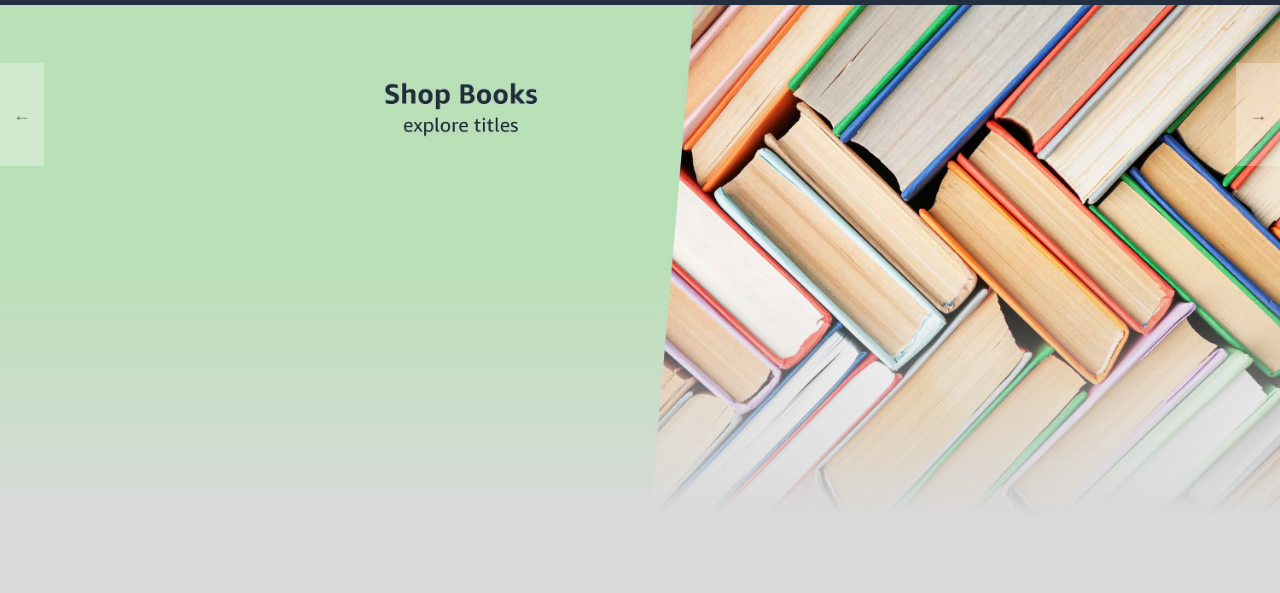
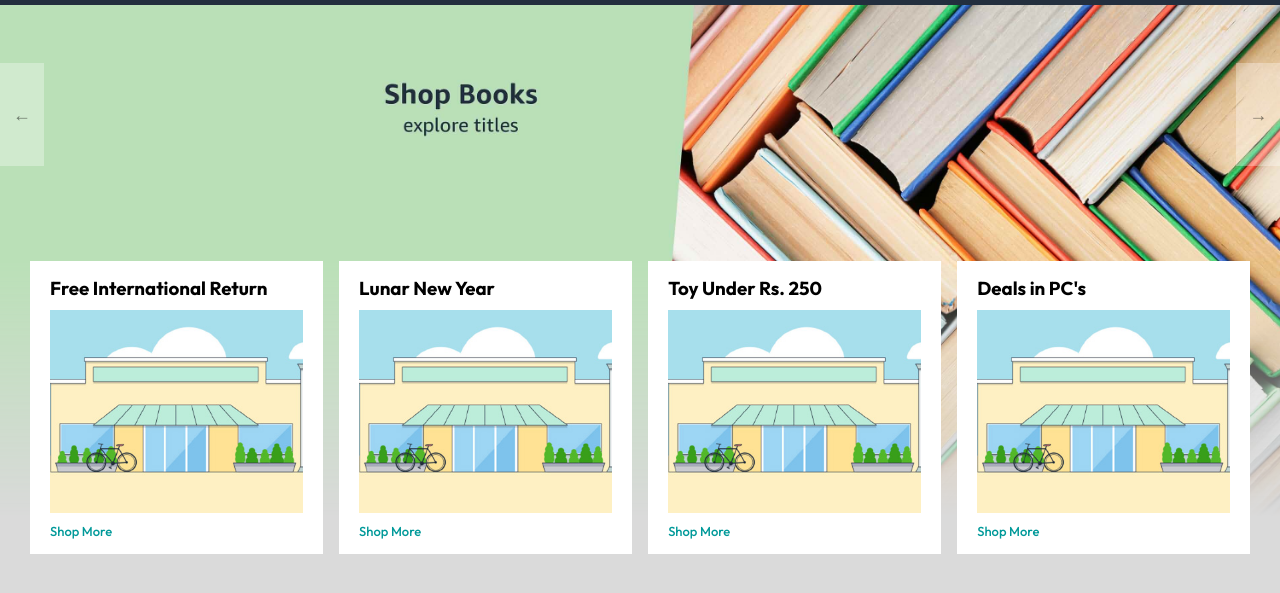
Before and after one commit to Vamp415/Amazon-Clone, a plain HTML site: page html/index.html in a window 1280 px wide. Shown: the part 97-690 px from the top of the page. Drawn offline with Linux system fonts and the light colour scheme.

Commit message:
Add Codes for Banner Section

```diff
--- a/css/style.css
+++ b/css/style.css
@@ -152,4 +152,33 @@ nav{
     right: 0;
 }
 
+.box-row{
+   display: flex;
+   flex-wrap: wrap;
+   row-gap: 20px;
+   justify-content: space-between;
+   margin: 20px 30px;
+}
+
+.box-col{
+    display: flex;
+    flex-direction: column;
+    gap: 10px;
+    background: #fff;
+    padding: 15px 20px;
+    max-width: 24%;
+    min-height: 200px;
+    z-index: 1;
+}
+
+.box-col a{
+    font-size: 13px;
+    color: #009999;
+    font-weight: 500;
+}
+
+.banner-box{
+    margin-top: -20vw;
+}
+
 /* <===================== Header End =====================> */
--- a/html/index.html
+++ b/html/index.html
@@ -106,6 +106,42 @@
 
     <!-- <===================== Header End =====================> -->
 
+    <!-- <===================== Banner Section Start =====================> -->
+
+    <div>
+
+      <div class="box-row banner-box">
+
+        <div class="box-col">
+          <h3>Free International Return</h3>
+          <img src="/assets/box1-1.jpg" alt="">
+          <a href="">Shop More</a>
+        </div>
+
+        <div class="box-col">
+          <h3>Lunar New Year</h3>
+          <img src="/assets/box1-1.jpg" alt="">
+          <a href="">Shop More</a>
+        </div>
+
+        <div class="box-col">
+          <h3>Toy Under Rs. 250</h3>
+          <img src="/assets/box1-1.jpg" alt="">
+          <a href="">Shop More</a>
+        </div>
+
+        <div class="box-col">
+          <h3>Deals in PC's</h3>
+          <img src="/assets/box1-1.jpg" alt="">
+          <a href="">Shop More</a>
+        </div>
+
+      </div>
+
+    </div>
+
+    <!-- <===================== Banner Section End =====================> -->
+
     <!-- <===================== js Script link Start =====================> -->
 
     <script src="/js/script.js"></script>
```
